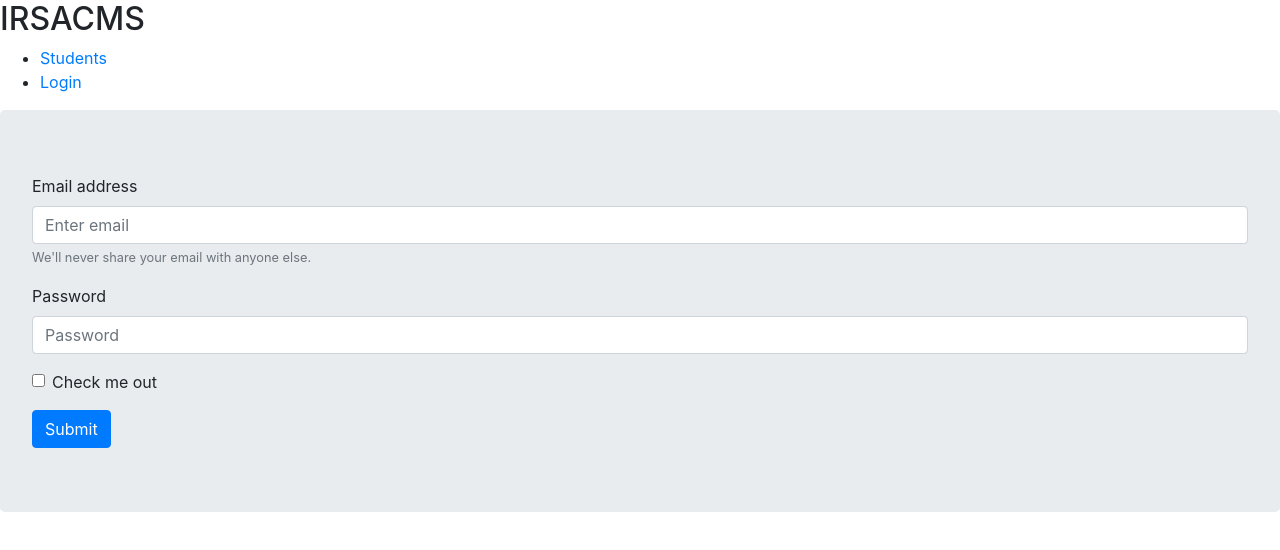
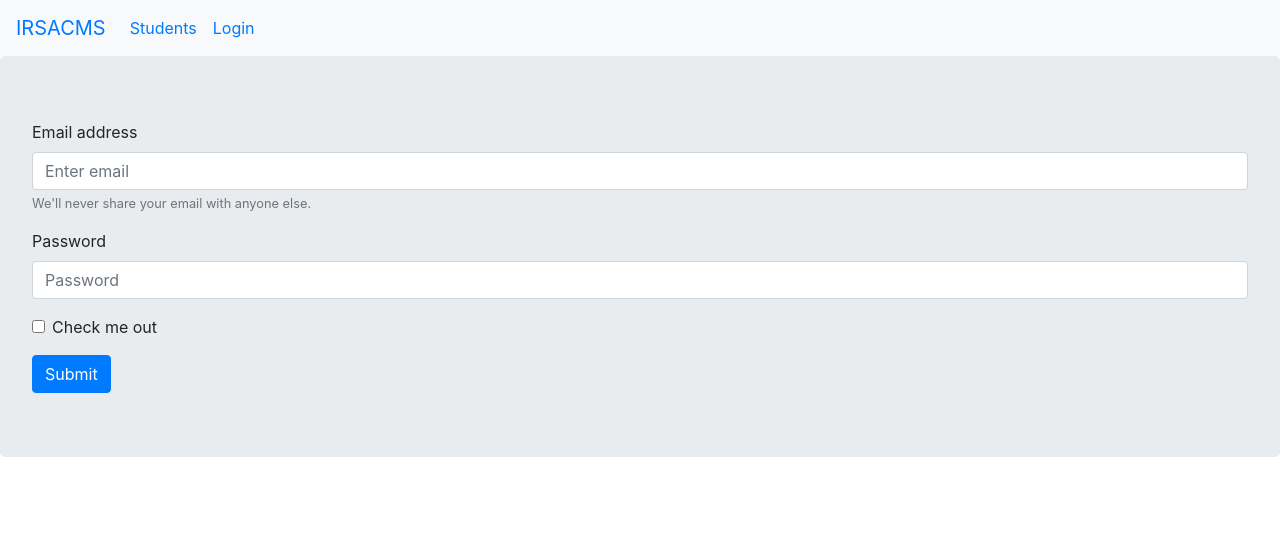
Before and after one commit to jacobzipper/irsacms, a React (Create React App) app in the folder client/: page /login in a window 1280 px wide. Shown: the top 550 px of the page. Built offline with nearby package versions, Linux system fonts and the light colour scheme.

Commit message:
made navbar prettier

```diff
--- a/client/package.json
+++ b/client/package.json
@@ -12,6 +12,7 @@
     "react-bootstrap-form": "^0.1.4-beta6",
     "react-bootstrap-table-next": "^3.3.3",
     "react-dom": "^16.12.0",
+    "react-router-bootstrap": "^0.25.0",
     "react-scripts": "3.3.0"
   },
   "scripts": {
--- a/client/src/App.js
+++ b/client/src/App.js
@@ -3,13 +3,15 @@ import "./App.css";
 import 'react-bootstrap-table-next/dist/react-bootstrap-table2.min.css';
 import "bootstrap/dist/css/bootstrap.css";
 import CustomerTable from './CustomerTable'
-import Login from './Login'
 import Jumbotron from "react-bootstrap/Jumbotron";
+import Container from 'react-bootstrap/Container'
 
 
 function App() {
   return (
   <>
+
+    {/* Just some text. */}
     <Jumbotron>
       <h1>IRSA Client Management System v0</h1>
       <p>
@@ -28,9 +30,12 @@ function App() {
       </p>
     </Jumbotron>
 
-    <div className="m-4">
+    {/*  */}
+    {/* <div className="m-4"> */}
+    <Container>
       <CustomerTable />
-    </div>
+    </Container>
+    {/* </div> */}
    </>
   );
 }
--- a/client/src/CustomerTable.js
+++ b/client/src/CustomerTable.js
@@ -22,7 +22,7 @@ class CustomerTable extends React.Component {
 
 
   componentDidMount() {
-    fetch('/api')
+    fetch('/api/customers')
       .then(res => res.json())
       .then( (res) => {
         this.setState({
--- a/client/src/index.js
+++ b/client/src/index.js
@@ -11,20 +11,37 @@ import {
   Link
 } from 'react-router-dom'
 
+import Navbar from 'react-bootstrap/Navbar'
+import Nav from 'react-bootstrap/Nav'
+
 class Page extends Component {
   render() {
     return (
       <Router>
+
         <div>
-          <h2>IRSACMS </h2>
-            <ul>
-              <li> <Link to="/"> Students</Link></li>
-              <li> <Link to="/login"> Login</Link></li>
-            </ul>
+          {/* Navigation Bar with Routes */}
+          <Navbar bg="light" expand="lg">
+
+            {/* Navbar elements that links to home */}
+            <Navbar.Brand> <Link to="/"> IRSACMS </Link></Navbar.Brand>
+            <Navbar.Toggle aria-controls="basic-navbar-nav" />
+
+            {/* Things in here will collapse if viewport is smol */}
+            <Navbar.Collapse id="basic-navbar-nav">
+              <Nav className="mr-auto">
+                <Nav.Link> <Link to="/"> Students </Link> </Nav.Link>
+                <Nav.Link> <Link to="/login"> Login </Link> </Nav.Link>
+              </Nav>
+            </Navbar.Collapse>
+
+          </Navbar>
+
 
             <Route exact path='/' component={App} />
             <Route path='/login' component={Login} />
         </div>
+
       </Router>
     )
   }
```
Also changed, not shown: 1 other file (tests, documents, lock files or other folders).
